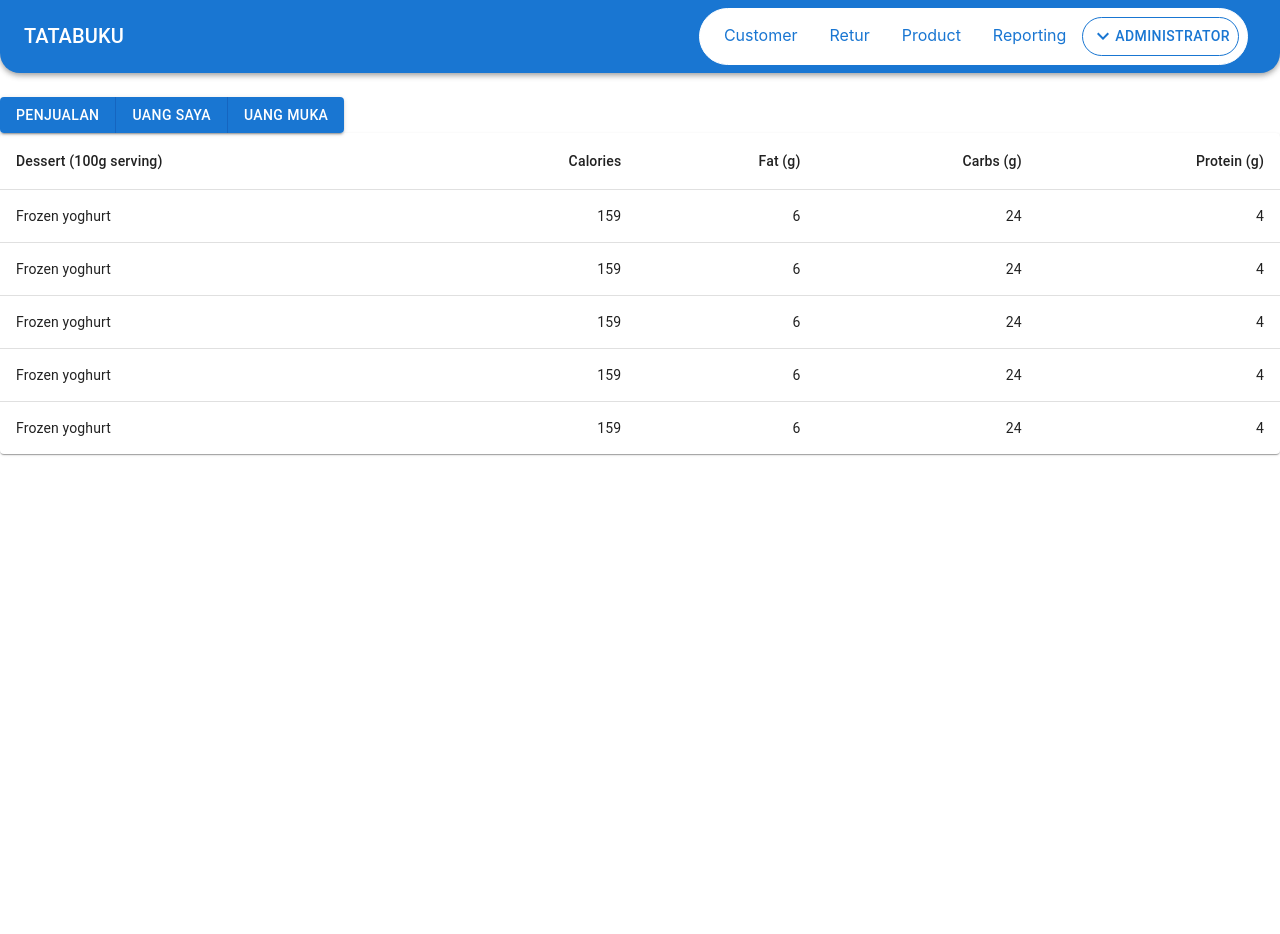
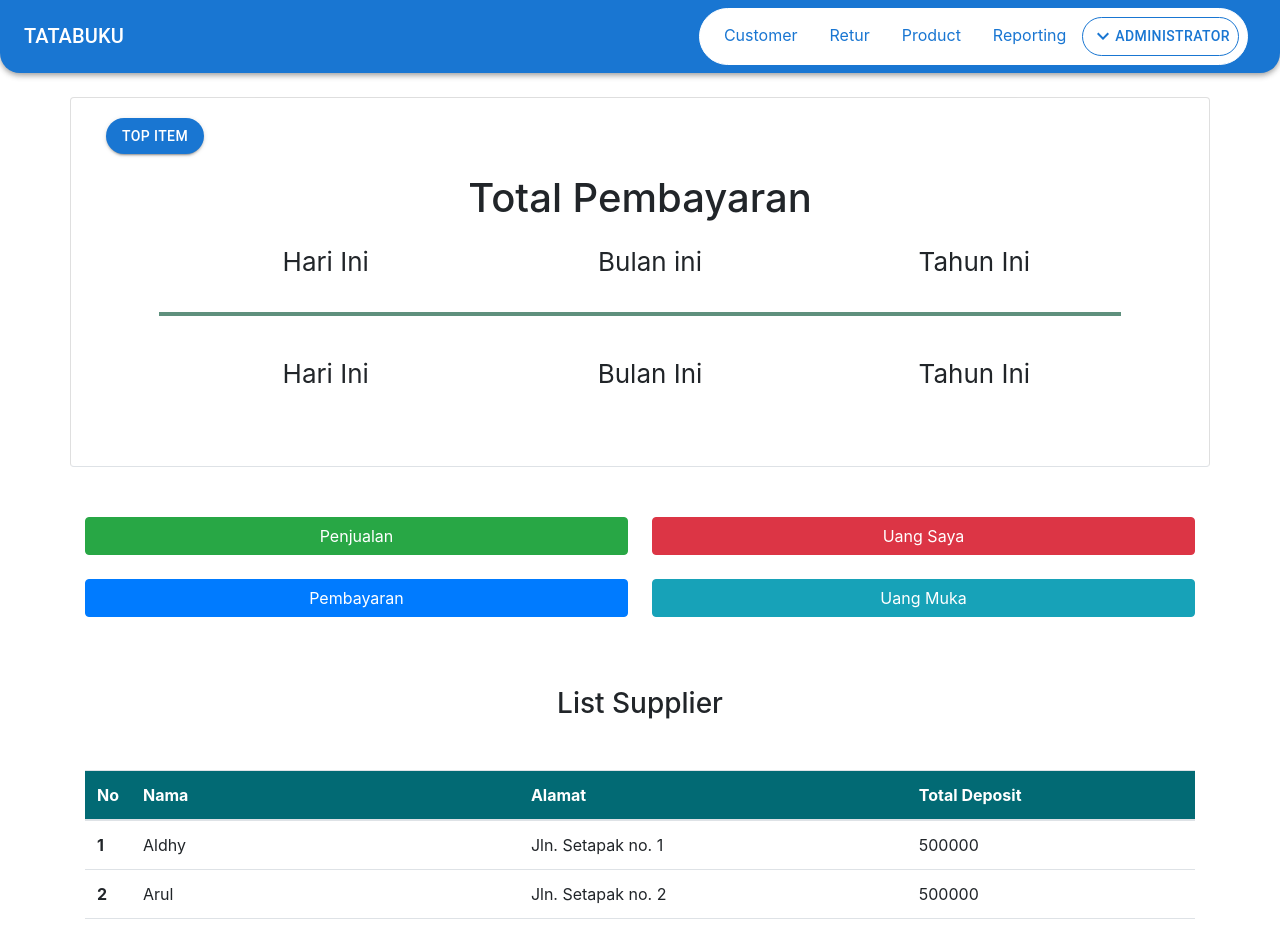
Before and after one commit to Freelance-TTB/frontend, a React (Create React App) app: page /sales in a window 1280 px wide. Shown: the top 934 px of the page. Before the commit the page ends 800 px from the top, so only its background shows below. Built offline with nearby package versions, Linux system fonts and the light colour scheme; the HTML template or start-up script is replaced by a standard one.

Commit message:
sales page

```diff
--- a/package.json
+++ b/package.json
@@ -23,6 +23,7 @@
     "react-redux": "^8.0.1",
     "react-router-dom": "^6.3.0",
     "react-scripts": "5.0.1",
+    "react-virtualized": "^9.22.3",
     "recharts": "^2.1.9",
     "redux": "^4.2.0",
     "redux-devtools-extension": "^2.13.9",
--- /dev/null
+++ b/src/components/CardSales.jsx
@@ -0,0 +1,73 @@
+import ChartPenjualan from "./ChartPenjualan"
+
+export default function CardPurchase ({ purchase }) {
+  return (
+        <div
+          class='card container border-bottom'
+          // style={{ width: '92%', height: 500 }}
+        >
+          <div class='card-body'>
+            <button
+              type='button'
+              class='btn btn-outline-primary mt-4 ml-3'
+              style={{ borderRadius: '20%', width: 100 }}
+            >
+              Top Items
+            </button>
+
+            {(() => {
+
+            if (purchase.name === 'Penjualan') {
+              return (
+                <ChartPenjualan/>
+              )
+            } else {
+              return (
+                <div>
+
+                  <div
+                    style={{
+                      textAlign: 'center',
+                      marginTop: 20
+                    }}
+                  >
+                    <h1>{purchase.title}</h1>
+                  </div>
+
+                  <div
+                    style={{
+                      marginLeft: 70,
+                      marginTop: 20
+                    }}
+                  >
+                    <div class='left-col-card-purchase'>{purchase.subtitle1}</div>
+                    <div class='center-col-card-purchase'>{purchase.subtitle2}</div>
+                    <div class='right-col-card-purchase'>{purchase.subtitle3}</div>
+                  </div>
+                  <div
+                    style={{
+                      marginTop: 90
+                    }}
+                  >
+                    <hr class='hr-line-purchase-card' />
+                  </div>
+
+                  <div
+                    style={{
+                      marginLeft: 70,
+                      marginTop: 38
+                    }}
+                  >
+                    <div class='left-col-card-purchase'>Rp.0.00,-</div>
+                    <div class='center-col-card-purchase'>Rp.0.00,-</div>
+                    <div class='right-col-card-purchase'>Rp.0.00,-</div>
+                  </div>
+                </div>
+              )
+            }
+          })()}
+          </div>
+        </div>
+
+  )
+}
--- /dev/null
+++ b/src/components/ChartPenjualan.jsx
@@ -0,0 +1,53 @@
+import React from 'react'
+import {
+  Box,
+  Button,
+  Card,
+  Grid,
+  Toolbar,
+  Typography,
+  IconButton,
+  Paper
+} from '@mui/material'
+
+import Chart from 'react-apexcharts'
+
+const options = {
+  chart: {
+    type: 'bar'
+  },
+  plotOptions: {
+    bar: {
+      horizontal: true,
+      distributed: true
+    }
+  },
+  xaxis: {
+    categories: ['Hari Ini', 'Minggu Ini', 'Bulan Ini']
+  },
+  colors: ['#85C88A', '#F44336', '#A25B5B']
+}
+
+const series = [
+  {
+    name: 'Total Item',
+    data: [1000, 2000, 4000]
+  }
+]
+
+export default function ChartPenjualan() {
+  return (
+    <Card variant="outlined" sx={{my: 5}}>
+      <Box sx={{mx: 3}}>
+        <Typography
+          align='center'
+          sx={{ m: 3 }}
+          variant="h4"
+        >
+          Total Penjualan
+        </Typography>
+      <Chart options={options} series={series} type="bar" height={200}/>
+      </Box>
+    </Card>
+  )
+}
--- a/src/pages/SalesPage.jsx
+++ b/src/pages/SalesPage.jsx
@@ -1,12 +1,242 @@
-import React from 'react'
-import OptionGroup from '../components/OptionGroup'
+import {
+  Grid,
+  Button
+} from '@mui/material'
+import { useState, useEffect } from 'react'
+import { useDispatch, useSelector } from 'react-redux'
+import CardSales from '../components/CardSales'
+import TableSupplier from '../components/TableSupplier'
+import { actionFetchSuppliers } from '../store/actions/purchase'
 import SalesTable from '../components/SalesTable'
 
-export default function SalesPage() {
+export default function PurchasePage () {
+  const dispatch = useDispatch()
+  const [isActive, setIsActive] = useState(false)
+  const [isName, setIsName] = useState('')
+  const [isMenuPurchase, setIsMenuPurchase] = useState([])
+  const { suppliers } = useSelector(state => state.purchaseState)
+  useEffect(() => {
+    dispatch(actionFetchSuppliers())
+  }, [])
+
+  useEffect(() => {
+    const dataMenuPurchase = [
+      {
+        name: 'Penjualan',
+        title: 'Total Penjualan',
+        subtitle1: 'Hari Ini',
+        subtitle2: 'Bulan Ini',
+        subtitle3: 'Tahun Ini'
+      },
+      {
+        name: 'Uang Saya',
+        title: 'Total Uang Saya',
+        subtitle1: '0 Hari',
+        subtitle2: '0-30 Hari',
+        subtitle3: '> 30 Hari'
+      },
+      {
+        name: 'Pembayaran',
+        title: 'Total Pembayaran',
+        subtitle1: 'Hari Ini',
+        subtitle2: 'Bulan Ini',
+        subtitle3: 'Tahun Ini'
+      },
+      {
+        name: 'Uang Muka',
+        title: 'Total Uang Muka',
+        subtitle1: 'DP Keluar',
+        subtitle2: 'DP Masuk',
+        subtitle3: 'Saldo DP'
+      }
+    ]
+
+    setIsMenuPurchase(dataMenuPurchase)
+  }, [])
   return (
     <div>
-      <OptionGroup/>
-      <SalesTable/>
+      {/* Total Pembelian // */}
+      <div>
+        {isActive === true ? (
+          isMenuPurchase
+            .filter(purchase => purchase.name === isName)
+            .map(purchase => {
+              return <CardSales purchase={purchase} />
+            })
+        ) : (
+          <div
+            class='card container border-bottom'
+            style={{ width: '92%', height: 370 }}
+          >
+            <div class='card-body'>
+              <Button variant="contained" sx={{borderRadius: 50}}>
+                Top Item
+              </Button>
+              <div
+                style={{
+                  textAlign: 'center',
+                  marginTop: 20
+                }}
+              >
+                <h1>Total Pembayaran</h1>
+              </div>
+              <div
+                style={{
+                  marginLeft: 70,
+                  marginTop: 20
+                }}
+              >
+                <div class='left-col-card-purchase'>Hari Ini</div>
+                <div class='center-col-card-purchase'>Bulan ini</div>
+                <div class='right-col-card-purchase'>Tahun Ini</div>
+              </div>
+              <div
+                style={{
+                  marginTop: 90
+                }}
+              >
+                <hr class='hr-line-purchase-card' />
+              </div>
+
+              <div
+                style={{
+                  marginLeft: 70,
+                  marginTop: 38
+                }}
+              >
+                <div class='left-col-card-purchase'>Hari Ini</div>
+                <div class='center-col-card-purchase'>Bulan Ini</div>
+                <div class='right-col-card-purchase'>Tahun Ini</div>
+              </div>
+            </div>
+          </div>
+        )}
+      </div>
+      <div
+        class='container'
+        style={{
+          marginTop: 50
+        }}
+      >
+        <div>
+          <Grid
+            container
+            rowSpacing={3}
+            columnSpacing={{ xs: 2, sm: 2, md: 3 }}
+          >
+            <Grid item xs={6}>
+              <button
+                type='button'
+                class='btn btn-success btn-menu-purchase'
+                name='Penjualan'
+                onClick={() => {
+                  setIsName('Penjualan')
+                  setIsActive(true)
+                }}
+              >
+                Penjualan
+              </button>
+            </Grid>
+            <Grid item xs={6}>
+              <button
+                type='button'
+                class='btn btn-danger btn-menu-purchase'
+                name='Uang Saya'
+                onClick={() => {
+                  setIsName('Uang Saya')
+                  setIsActive(true)
+                }}
+              >
+                Uang Saya
+              </button>
+            </Grid>
+            <Grid item xs={6}>
+              <button
+                type='button'
+                class='btn btn-primary btn-menu-purchase'
+                name='Pembayaran'
+                onClick={() => {
+                  setIsName('Pembayaran')
+                  setIsActive(true)
+                }}
+              >
+                Pembayaran
+              </button>
+            </Grid>
+            <Grid item xs={6}>
+              <button
+                type='button'
+                class='btn btn-info btn-menu-purchase'
+                name='Uang Muka'
+                onClick={() => {
+                  setIsName('Uang Muka')
+                  setIsActive(true)
+                }}
+              >
+                Uang Muka
+              </button>
+            </Grid>
+          </Grid>
+
+        </div>
+      </div>
+
+      <div class='container' style={{ marginBottom: 70, marginTop: 25 }}>
+        <h3 style={{ textAlign: 'center', marginTop: 70, marginBottom: 50 }}>List Supplier</h3>
+        <div class='table-wrapper-scroll-y my-custom-scrollbar'>
+          <table class='table table-borderless table-striped-purchase table-hover'>
+            <thead>
+              <tr>
+                <th
+                  scope='col'
+                  style={{
+                    backgroundColor: '#026A74',
+                    color: 'white',
+                    width: '4%'
+                  }}
+                >
+                  No
+                </th>
+                <th
+                  scope='col'
+                  style={{
+                    backgroundColor: '#026A74',
+                    color: 'white',
+                    width: '35%'
+                  }}
+                >
+                  Nama
+                </th>
+                <th
+                  scope='col'
+                  style={{
+                    backgroundColor: '#026A74',
+                    color: 'white',
+                    width: '35%'
+                  }}
+                >
+                  Alamat
+                </th>
+                <th
+                  scope='col'
+                  style={{
+                    backgroundColor: '#026A74',
+                    color: 'white',
+                    width: '35%'
+                  }}
+                >
+                  Total Deposit
+                </th>
+              </tr>
+            </thead>
+            <tbody>
+              {suppliers.map(supplier => {
+                return <TableSupplier key={supplier.id} supplier={supplier} />
+              })}
+            </tbody>
+          </table>
+        </div>
+      </div>
     </div>
   )
 }
```
Also changed, not shown: 1 other file (tests, documents, lock files or other folders).
